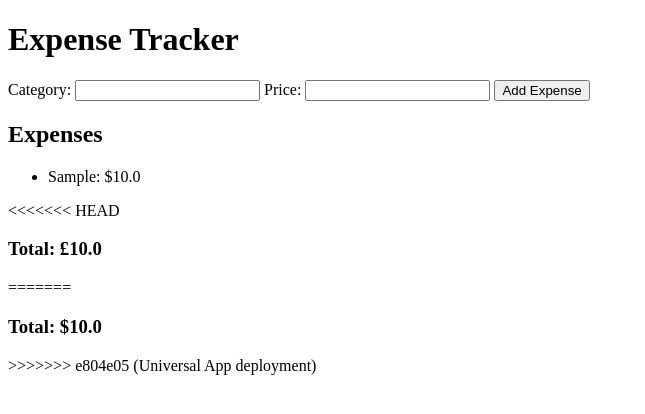
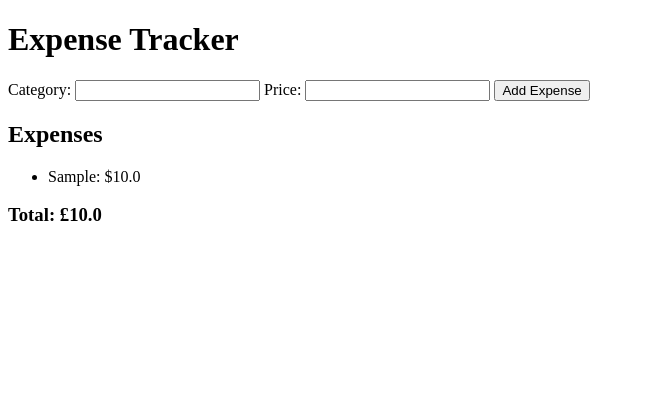
Before and after one commit to thebigburd/expense-tracker, a Flask app: page / in a window 1280 px wide. Shown: the top 414 px of the page, without its empty margins (0-645 px from the left). Run offline with Flask 3, Linux system fonts and the light colour scheme; tables that the repository leaves empty hold one stand-in row (values such as "Sample post").

Commit message:
Removed elements from frontend

```diff
--- a/templates/index.html
+++ b/templates/index.html
@@ -20,10 +20,7 @@
             <li>{{ expense.category }}: ${{ expense.price }}</li>
         {% endfor %}
     </ul>
-<<<<<<< HEAD
+
     <h3>Total: £{{ total }}</h3>
-=======
-    <h3>Total: ${{ total }}</h3>
->>>>>>> e804e05 (Universal App deployment)
 </body>
 </html>
```
